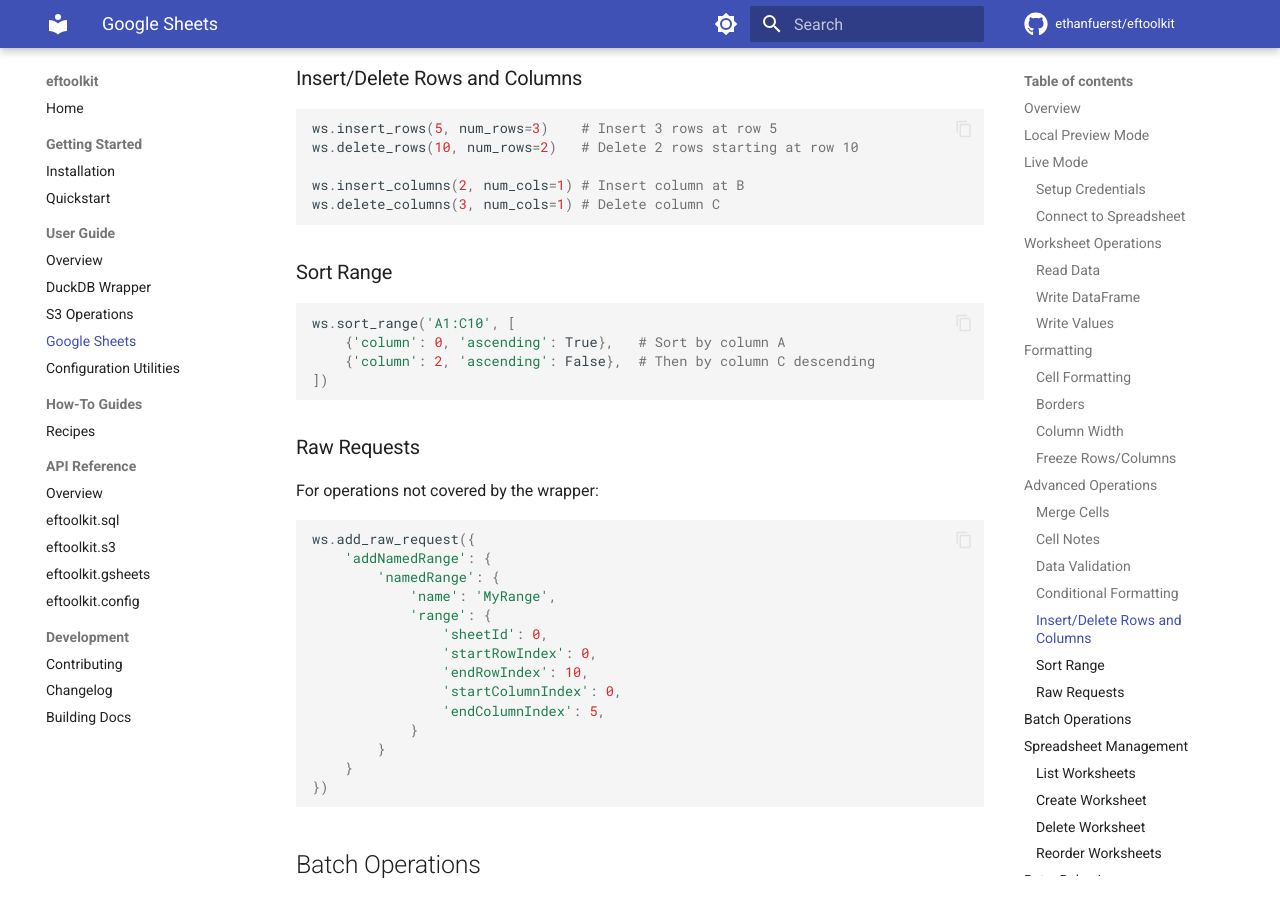
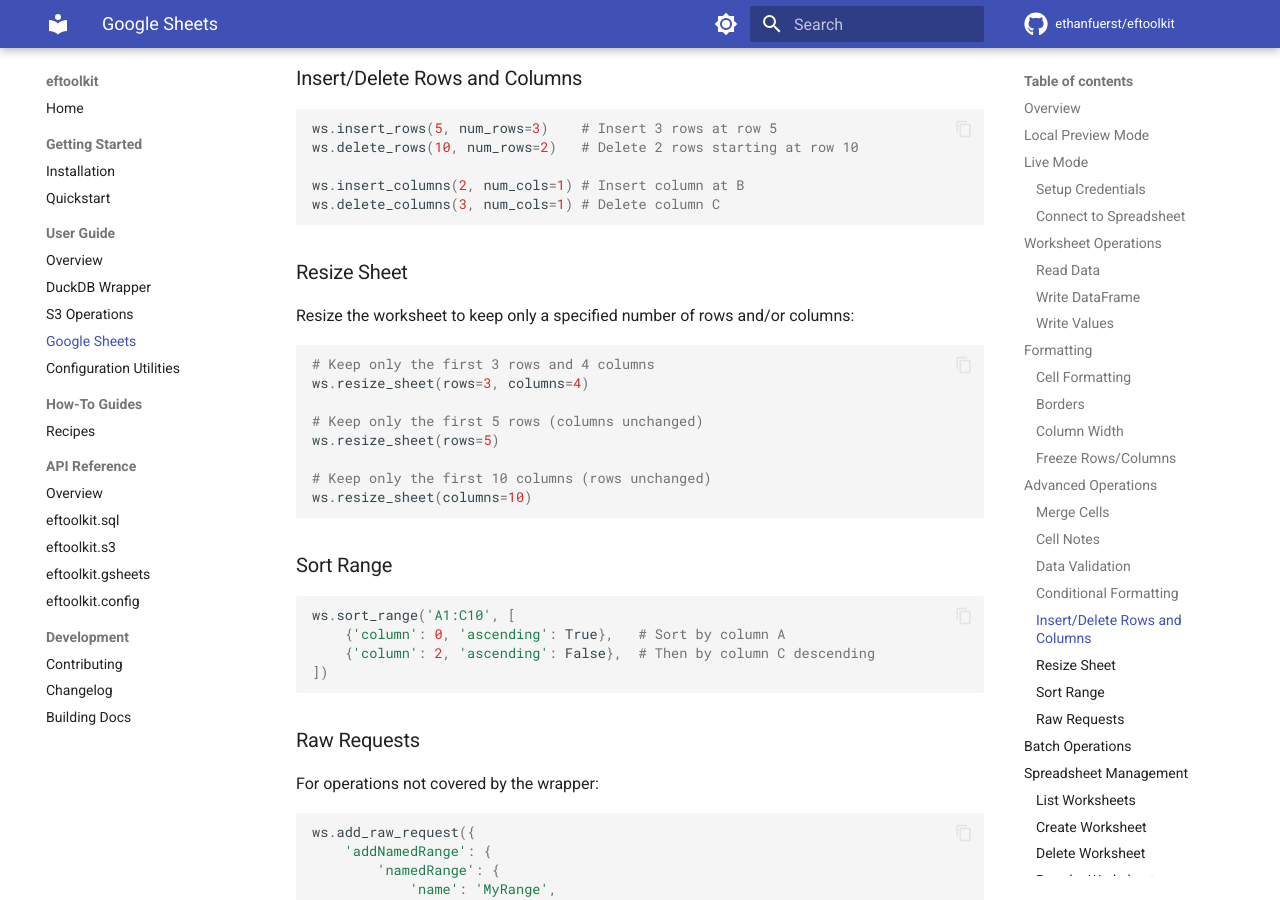
Before and after one commit to ethanfuerst/eftoolkit, an MkDocs documentation site: the page built from docs/user-guide/gsheets.md, in a window 1280 px wide and 900 px high, scrolled down 3939 px. Built offline with MkDocs 1.6.1 and Material for MkDocs 9.7.7, drawn with Linux system fonts in a browser that asks for light colours; comment, search, counter and statistics services are not loaded; the version menu is left out.

Commit message:
docs: Add resize_sheet method to documentation (#44)
Co-authored-by: Claude Opus 4.5 <noreply@anthropic.com>

````diff
--- a/docs/api/gsheets.md
+++ b/docs/api/gsheets.md
@@ -47,6 +47,7 @@ Google Sheets client with automatic batching and dashboard orchestration.
         - delete_columns
         - freeze_rows
         - freeze_columns
+        - resize_sheet
         - add_raw_request
         - flush
         - open_preview
--- a/docs/user-guide/gsheets.md
+++ b/docs/user-guide/gsheets.md
@@ -193,6 +193,21 @@ ws.delete_rows(10, num_rows=2)   # Delete 2 rows starting at row 10
 
 ws.insert_columns(2, num_cols=1) # Insert column at B
 ws.delete_columns(3, num_cols=1) # Delete column C
+```
+
+### Resize Sheet
+
+Resize the worksheet to keep only a specified number of rows and/or columns:
+
+```python
+# Keep only the first 3 rows and 4 columns
+ws.resize_sheet(rows=3, columns=4)
+
+# Keep only the first 5 rows (columns unchanged)
+ws.resize_sheet(rows=5)
+
+# Keep only the first 10 columns (rows unchanged)
+ws.resize_sheet(columns=10)
 ```
 
 ### Sort Range
````
